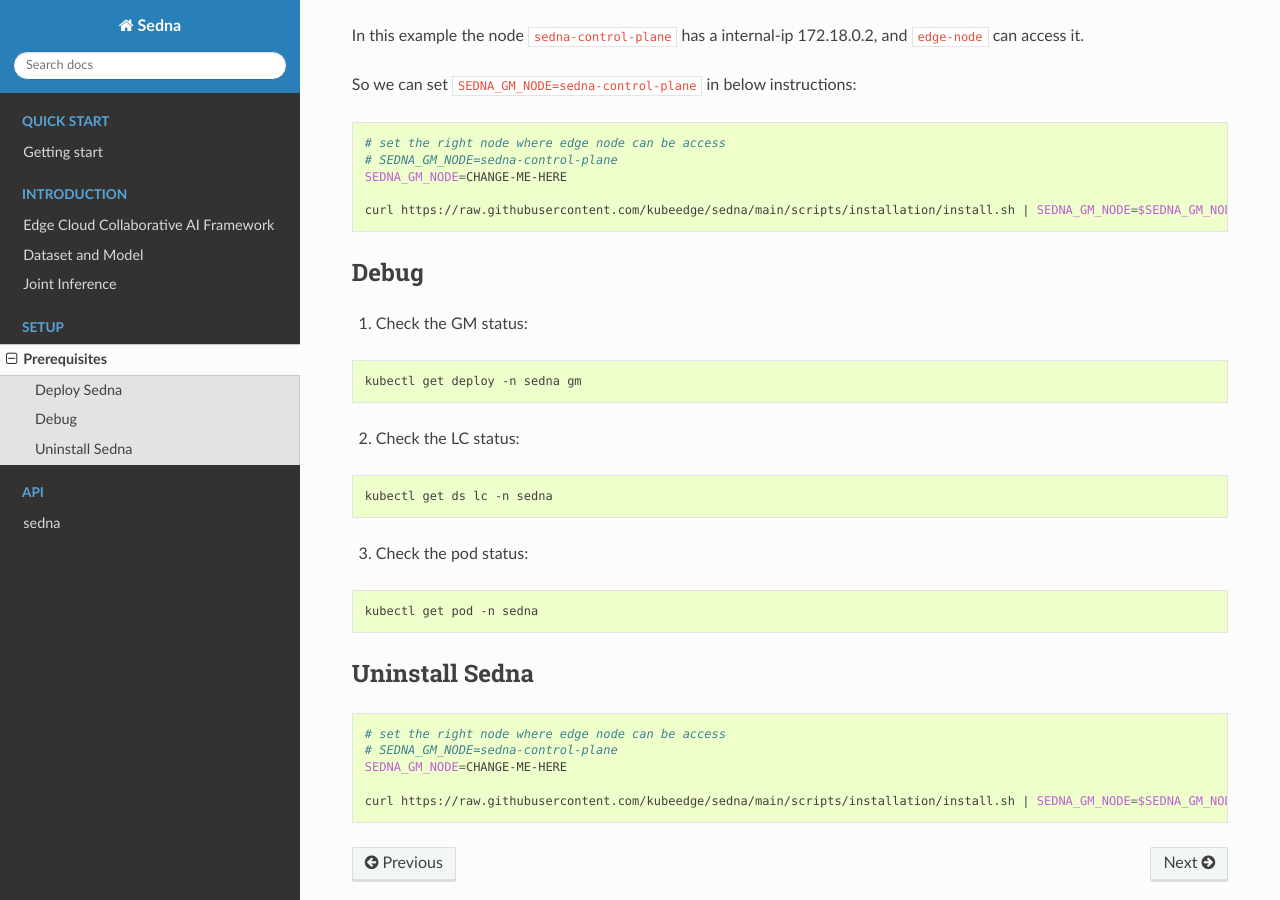
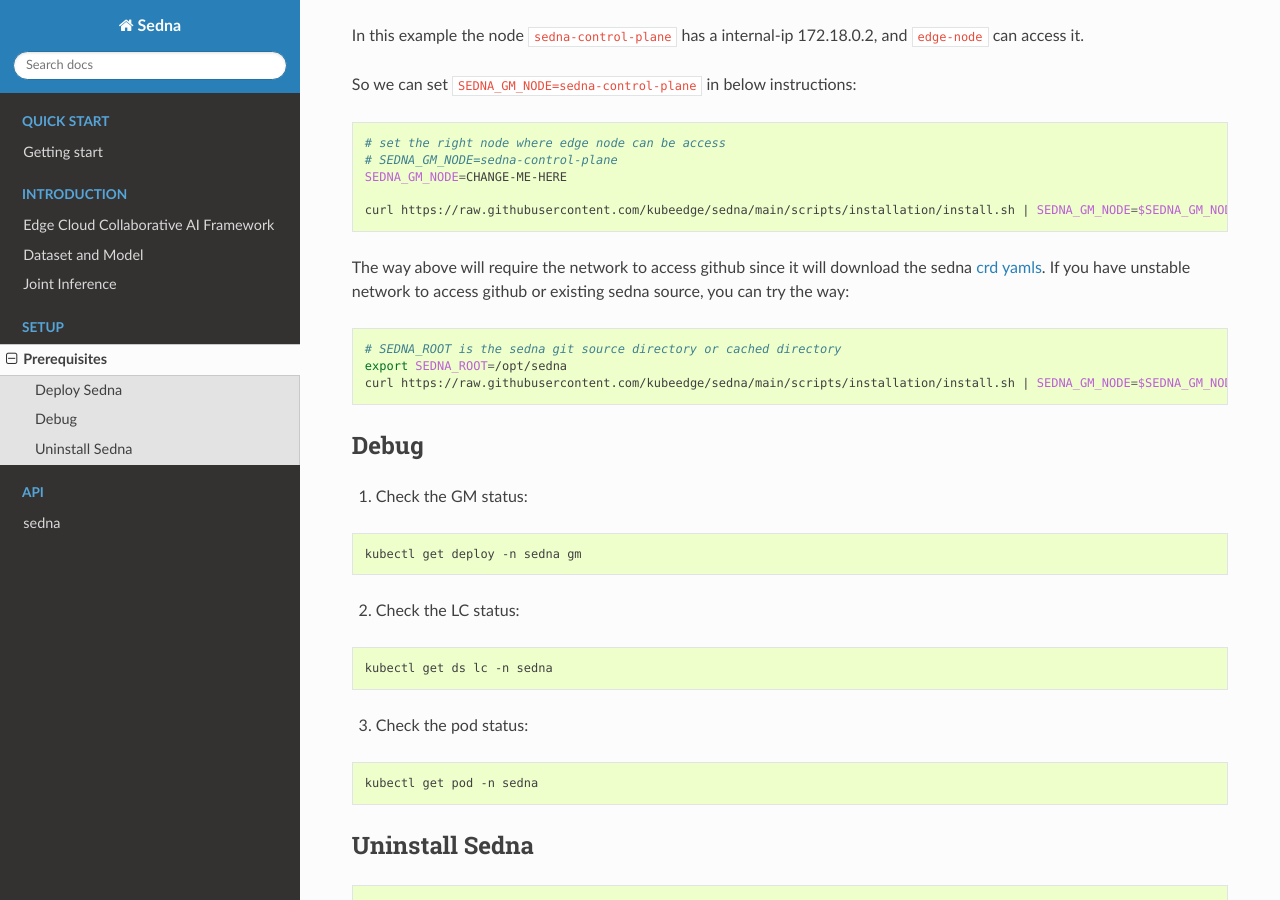
Before and after one commit to kubeedge/sedna, a Sphinx documentation site: the page built from docs/setup/install.md, in a window 1280 px wide and 900 px high, scrolled down 725 px. Built offline with Sphinx 7.4.7 and the Read the Docs theme 2.0.0, drawn with Linux system fonts in a browser that asks for light colours.

Commit message:
Optimize the install.sh
1. retry to curl yamls
2. add 'SEDNA_ROOT' to install from existing source directory
3. force delete for the case deletion hangs

Signed-off-by: llhuii <liulinghui@huawei.com>

````diff
--- a/docs/setup/install.md
+++ b/docs/setup/install.md
@@ -30,6 +30,15 @@
 SEDNA_GM_NODE=CHANGE-ME-HERE
 
 curl https://raw.githubusercontent.com/kubeedge/sedna/main/scripts/installation/install.sh | SEDNA_GM_NODE=$SEDNA_GM_NODE SEDNA_ACTION=create bash -
+
+```
+
+The way above will require the network to access github since it will download the sedna [crd yamls](/build/crds).
+If you have unstable network to access github or existing sedna source, you can try the way:
+```shell
+# SEDNA_ROOT is the sedna git source directory or cached directory
+export SEDNA_ROOT=/opt/sedna
+curl https://raw.githubusercontent.com/kubeedge/sedna/main/scripts/installation/install.sh | SEDNA_GM_NODE=$SEDNA_GM_NODE SEDNA_ACTION=create bash -
 ```
 
 #### Debug
````
Also changed, not shown: 1 other file.
